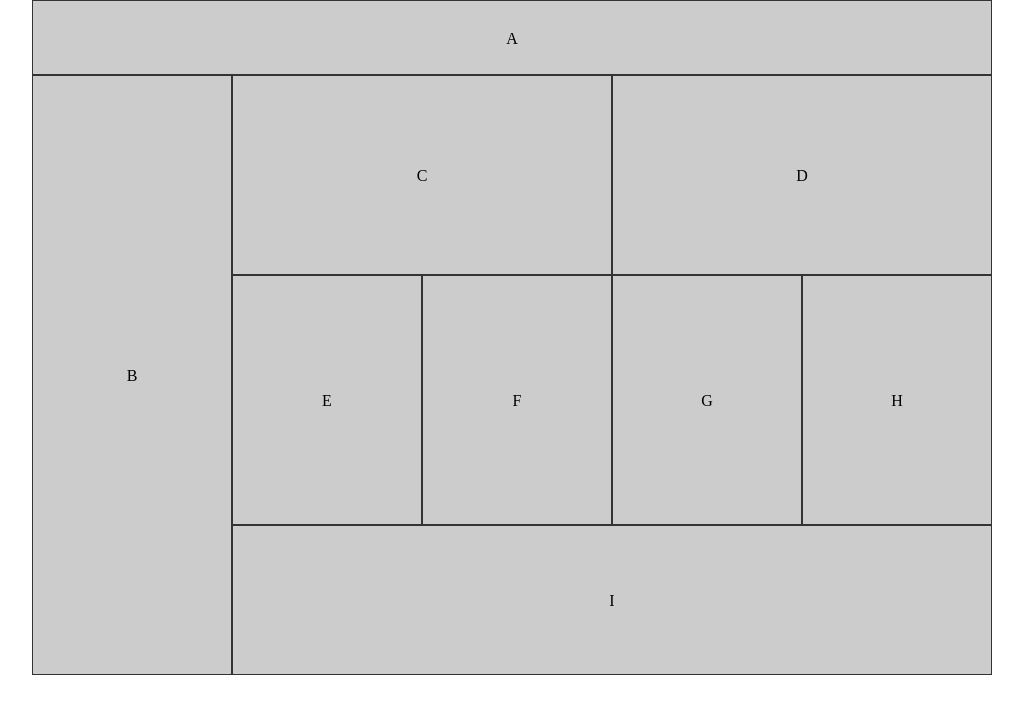
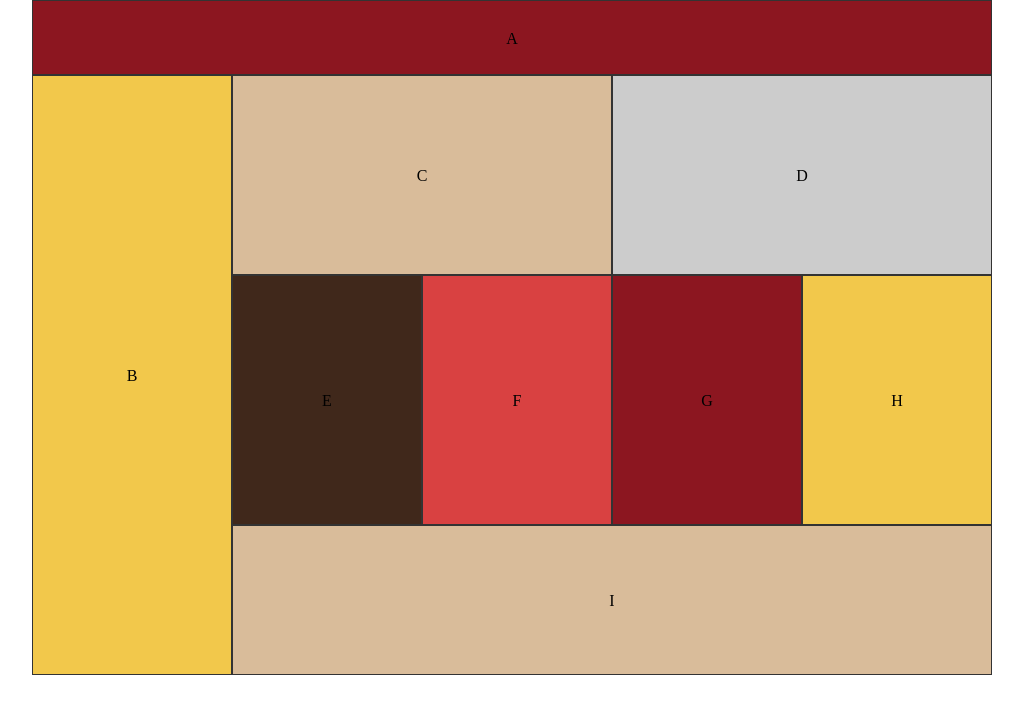
Before and after one commit to spinetree/lab-01, a plain HTML site: page index.html in a window 1280 px wide. Shown: the whole page, without its empty margins (128-1151 px from the left). Drawn offline with Linux system fonts and the light colour scheme.

Commit message:
mvp met, colors in place

```diff
--- /dev/null
+++ b/css/theme.css
@@ -0,0 +1,73 @@
+#a {
+    background: #A6656A;
+}
+
+#b {
+    background: #548C82;
+}
+
+#c {
+    background: #BF9004;
+}
+
+#e {
+    background: #A66D03;
+}
+
+#f {
+    background: #401201;
+}
+
+#g {
+    background: #A6656A;
+}
+
+#h {
+    background: #548C82;
+
+}
+
+#i {
+    background: #BF9004;
+}
+
+
+@media (min-width:768px) {
+
+    #a {
+        background: #8C1620;
+    }
+
+    #b {
+        background: #F2C84B;
+
+    }
+
+    #c {
+        background: #D9BC9A;
+
+    }
+
+    #e {
+        background: #40281B;
+    }
+
+    #f {
+        background: #D94141;
+    }
+
+    #g {
+        background: #8C1620;
+    }
+
+    #h {
+        background: #F2C84B;
+
+    }
+
+    #i {
+        background: #D9BC9A;
+
+    }
+
+}
--- a/index.html
+++ b/index.html
@@ -6,6 +6,7 @@
     <link rel="stylesheet" type="text/css" href="css/base.css" />
     <link rel="stylesheet" type="text/css" href="css/layout.css" />
     <link rel="stylesheet" type="text/css" href="css/modules.css" />
+    <link rel="stylesheet" type="text/css" href="css/theme.css" />
 </head>
 
 <body>
```
